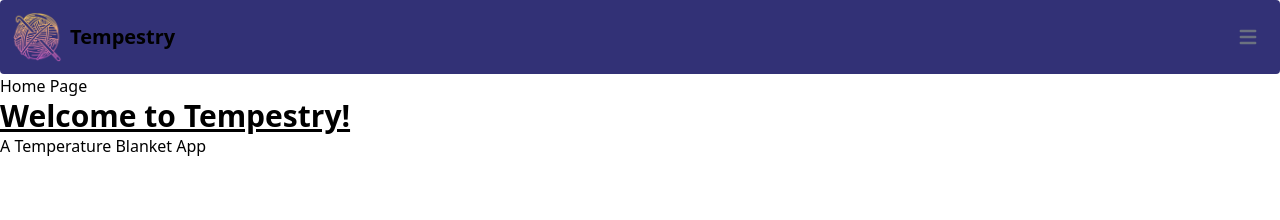
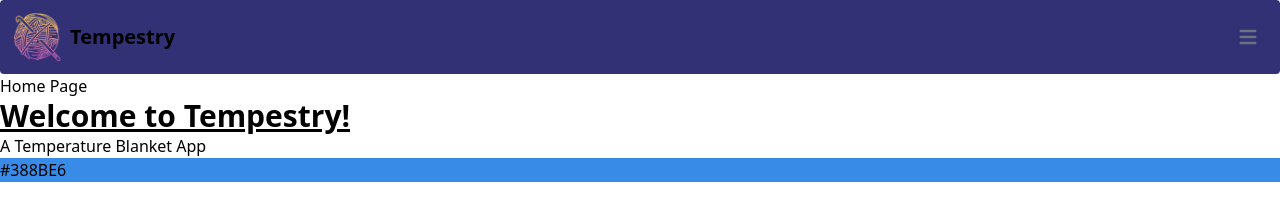
Before and after one commit to atniptw/temperature-blanket, a Gatsby site in the folder temperature-blanket-app/: page / in a window 1280 px wide. Built offline with nearby package versions, Linux system fonts and the light colour scheme; Gatsby itself is replaced by a stand-in of ours.

Commit message:
random color hexbox

```diff
--- /dev/null
+++ b/temperature-blanket-app/src/components/colorBox.tsx
@@ -0,0 +1,45 @@
+import React, {Component} from 'react'
+
+export default class ColorBox extends Component {
+    color: string
+
+    constructor(props: any) {
+        super(props)
+        this.color = this.generateColor()
+    }
+
+    generateRandomRGB() {
+        return Math.floor(Math.random() * 256)
+    }
+
+    generateColor() {
+        const r = this.generateRandomRGB()
+        const g = this.generateRandomRGB()
+        const b = this.generateRandomRGB()
+        return `rgb(${r},${g},${b})`
+    }
+
+    RGBToHex(rgb: any) {
+        const seperator = rgb.indexOf(",") > -1 ? "," : ""
+        const newRGB = rgb.substr(4).split(")")[0].split(seperator)
+        let r = (+newRGB[0]).toString(16)
+        let g = (+newRGB[1]).toString(16)
+        let b = (+newRGB[2]).toString(16)
+
+        if(r.length === 1) r = "0" + r
+        if(g.length === 1) r = "0" + g
+        if(b.length === 1) r = "0" + b
+
+        return `#${r}${g}${b}`.toUpperCase()
+    }
+
+    render(){
+        return(
+            <div className='bg-[green]' style={{backgroundColor: this.color}}>
+                <div className=''>
+                    {this.RGBToHex(this.color)}
+                </div>
+            </div>
+        )
+    }
+}
--- a/temperature-blanket-app/src/pages/index.tsx
+++ b/temperature-blanket-app/src/pages/index.tsx
@@ -1,13 +1,19 @@
 import * as React from 'react'
+import ColorBox from '../components/colorBox';
 import Layout from '../components/layout'
 
 export default function IndexPage() {
   return (
+    <>
     <main>
       <Layout pageTitle="Home Page" />
       <h1 className='text-3xl font-bold underline'>Welcome to Tempestry!</h1>
       <p>A Temperature Blanket App</p>
     </main>
+    <div>
+      <ColorBox />
+    </div>
+    </>
   )
 }
 
```
